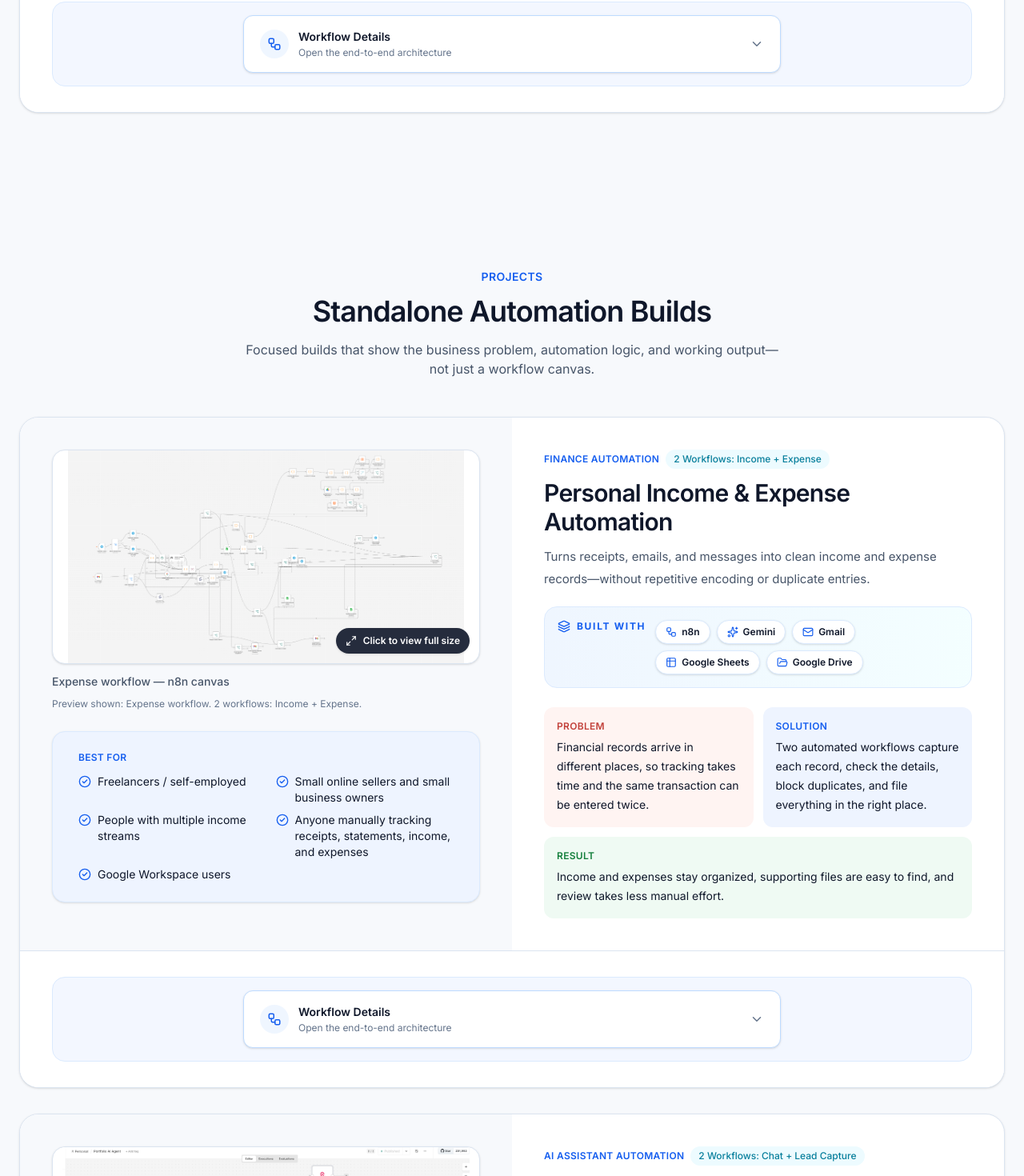
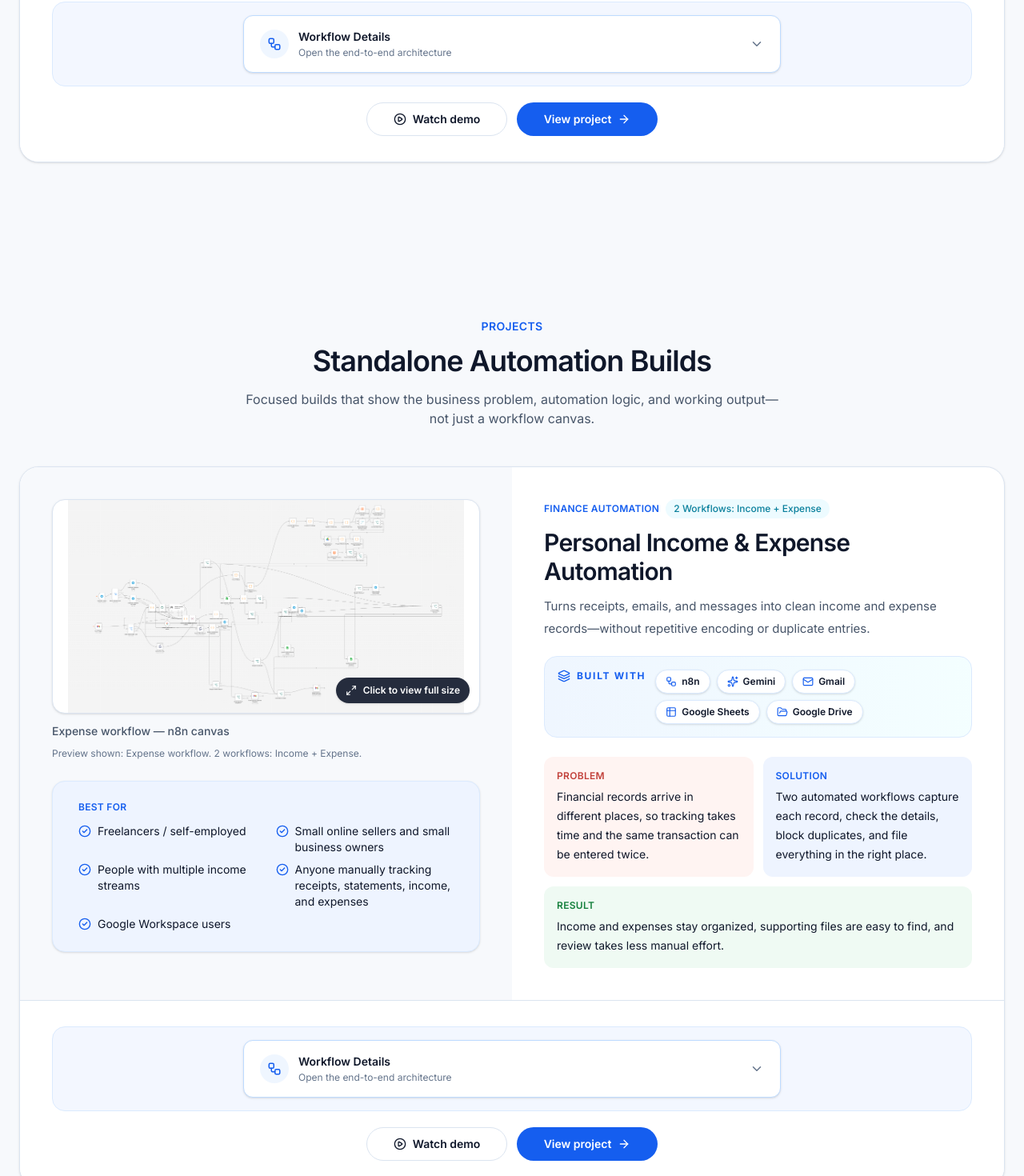
Before and after one commit to workflowlab-tech/ai-automation-portfolio, a Next.js app: page / in a window 1280 px wide. Shown: the part 2780-4250 px from the top of the page at 80% size. Built offline with nearby package versions, Linux system fonts and the light colour scheme.

Commit message:
Keep project CTAs visible

```diff
--- a/components/FlagshipTeaser.tsx
+++ b/components/FlagshipTeaser.tsx
@@ -92,7 +92,8 @@ export default function FlagshipTeaser() {
             </div>
 
             <div className="border-t border-[var(--color-border)] bg-white px-6 py-8 sm:px-8 lg:px-10">
-              <WorkflowDetailsToggle id="idol-fairies" steps={journeySteps}>
+              <WorkflowDetailsToggle id="idol-fairies" steps={journeySteps} />
+              <div className="mt-5 flex flex-wrap justify-center gap-3">
                 <a
                   href={idolFairiesProject.demo.available ? idolFairiesProject.demo.videoSrc : "#"}
                   target="_blank"
@@ -107,7 +108,7 @@ export default function FlagshipTeaser() {
                 >
                   View project <ArrowRight size={16} />
                 </Link>
-              </WorkflowDetailsToggle>
+              </div>
             </div>
           </div>
         </FadeIn>
--- a/components/projects/ProjectPreviewCard.tsx
+++ b/components/projects/ProjectPreviewCard.tsx
@@ -65,7 +65,8 @@ export default function ProjectPreviewCard({ project }: { project: Project }) {
       </div>
 
       <div className="border-t border-[var(--color-border)] bg-white px-6 py-8 sm:px-8 lg:px-10">
-        <WorkflowDetailsToggle id={project.slug} steps={project.workflowFlow}>
+        <WorkflowDetailsToggle id={project.slug} steps={project.workflowFlow} />
+        <div className="mt-5 flex flex-wrap justify-center gap-3">
           {project.demo.available ? (
             <a
               href={project.demo.videoSrc}
@@ -86,7 +87,7 @@ export default function ProjectPreviewCard({ project }: { project: Project }) {
           >
             View project <ArrowRight size={16} />
           </Link>
-        </WorkflowDetailsToggle>
+        </div>
       </div>
     </div>
   );
```
